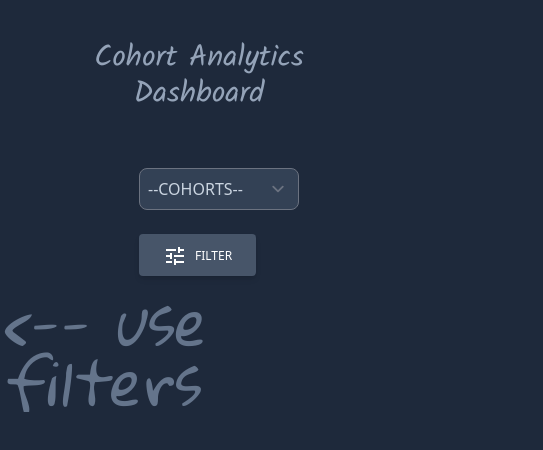
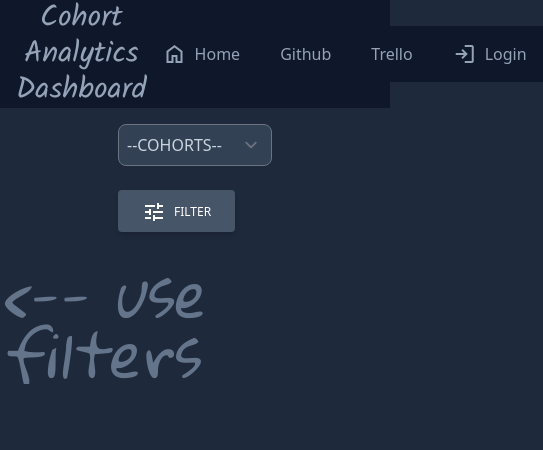
Before and after one commit to AhmedAnwarHafez/cohort-analytics-dashboard, a SvelteKit app: page / in a window 390 px wide. Shown: the top 450 px of the page, 543 px wide, since content can reach past the window. Built offline with nearby package versions, Linux system fonts and the light colour scheme.

Commit message:
add responsive styles

```diff
--- a/src/lib/Card.svelte
+++ b/src/lib/Card.svelte
@@ -4,8 +4,17 @@
 </script>
 
 <article
-	class="col-span-2 flex flex-col gap-3 rounded-lg border-2 border-slate-700 bg-slate-900 p-8 text-slate-400"
+	class="
+	col-span-2 flex
+	flex-col
+	gap-3
+	rounded-lg
+	border-2
+	border-slate-700
+	bg-slate-900
+	p-8
+	text-slate-400"
 >
 	<p class="text-center text-5xl">{value}</p>
-	<p class="w-full text-center text-3xl">{description}</p>
+	<p class="w-full text-center text-lg md:text-2xl lg:text-3xl">{description}</p>
 </article>
--- a/src/routes/+layout.svelte
+++ b/src/routes/+layout.svelte
@@ -27,17 +27,43 @@
 	rel="stylesheet"
 	href="https://fonts.googleapis.com/css2?family=Material+Symbols+Outlined:opsz,wght,FILL,GRAD@20,400,0,0"
 />
+<nav class="flex flex-row items-center justify-between bg-slate-900">
+	<h1 class="pl-4 text-center font-display text-3xl text-slate-400 lg:text-left">
+		Cohort Analytics Dashboard
+	</h1>
+	<!-- a nav bar with three links, Github, Trello and Login -->
+	<ul class="flex flex-row  justify-end gap-4 space-x-6 bg-slate-900 p-4">
+		<li>
+			<a href="#" class="flex flex-row items-center gap-2 text-slate-400 hover:text-slate-300">
+				<span class="material-symbols-outlined">home</span>
+				<span>Home</span>
+			</a>
+		</li>
+		<li>
+			<a href="#" class="flex flex-row items-center gap-2 text-slate-400 hover:text-slate-300">
+				<span>Github</span>
+			</a>
+		</li>
+		<li>
+			<a href="#" class="flex flex-row items-center gap-2 text-slate-400 hover:text-slate-300">
+				<span>Trello</span>
+			</a>
+		</li>
+		<li>
+			<a href="#" class="flex flex-row items-center gap-2 text-slate-400 hover:text-slate-300">
+				<span class="material-symbols-outlined">login</span>
+				<span>Login</span>
+			</a>
+		</li>
+	</ul>
+</nav>
 <main class="container m-auto flex flex-col items-center gap-4 lg:flex-row lg:items-start">
-	<aside class="ml-12 flex flex-none basis-1/6 flex-col items-center gap-4 ">
-		<h1 class="m-10 ml-0 text-center font-display text-3xl text-slate-400">
-			Cohort Analytics Dashboard
-		</h1>
-
+	<aside class="flex flex-none basis-1/6 flex-col items-center gap-4 p-4 lg:pt-10 ">
 		<form method="get">
 			<select
 				name="cohort"
 				id="cohort"
-				class="mb-2 w-40 rounded-lg bg-slate-700 p-2 text-slate-300"
+				class="mb-2 w-full rounded-lg bg-slate-700 p-2 text-slate-300"
 				required
 				bind:value={selectedCohort}
 			>
@@ -49,14 +75,14 @@
 			<ul class="flex flex-col gap-4">
 				{#each data.repos as { name }}
 					<li>
-						<label for={name} class="flex items-center gap-1 text-2xl text-slate-400">
+						<label for={name} class="mr-3 flex items-center gap-1 text-2xl text-slate-400">
 							<!-- <input type="hidden" name="id" value={name} /> -->
 							{#if selectedRepos.includes(name)}
 								<input
 									type="checkbox"
 									name="repos"
 									id={name}
-									class="h-6 w-6  bg-slate-100 text-green-500 focus:ring-slate-500"
+									class="mr-2 h-6 w-6 bg-slate-100 text-green-500 focus:ring-slate-500"
 									value={name}
 									checked={true}
 								/>
@@ -65,7 +91,7 @@
 									type="checkbox"
 									name="repos"
 									id={name}
-									class="h-6 w-6  bg-slate-100 text-green-500 focus:ring-slate-500"
+									class="mr-2 h-6 w-6 bg-slate-100 text-green-500 focus:ring-slate-500"
 									value={name}
 								/>
 							{/if}
@@ -82,9 +108,9 @@
 			</button>
 		</form>
 	</aside>
-	<section class="col-span-11 flex  grow items-center justify-center overflow-x-hidden ">
+	<section class="col-span-11 flex  grow items-center justify-center overflow-x-hidden">
 		{#if data.students.length > 0}
-			<article class="mt-10 ml-5" in:slide>
+			<article class="p-10" in:slide>
 				<slot />
 			</article>
 		{:else}
```
